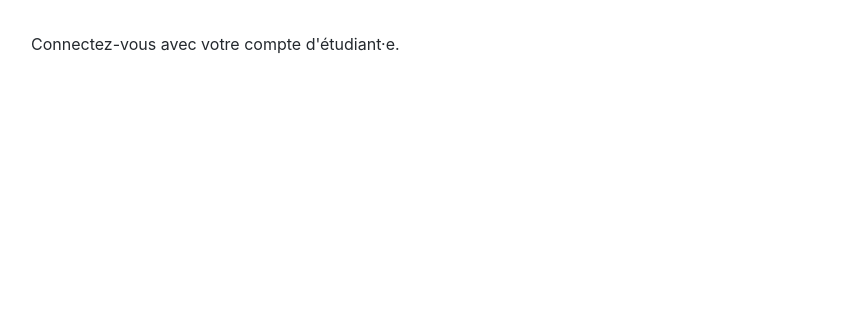
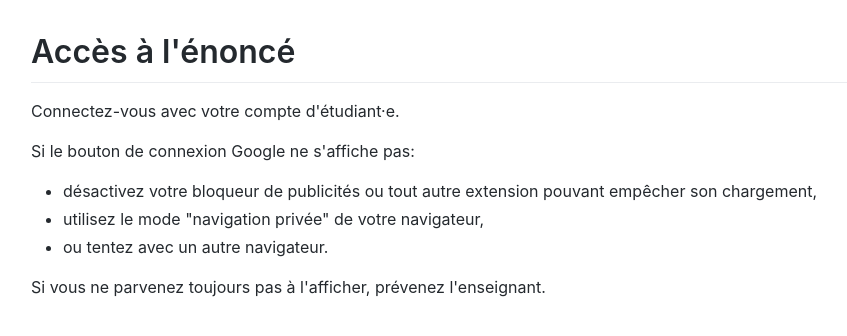
Before and after one commit to adrienjoly/enonce, a website: page index.html in a window 1280 px wide. Shown: the whole page, without its empty margins (119-966 px from the left). Drawn offline with nearby package versions, Linux system fonts and the light colour scheme.

Commit message:
feat: show advice if google login button does not appear

```diff
--- a/index.html
+++ b/index.html
@@ -13,8 +13,17 @@
   <body>
 
     <div id="app" class="container-lg px-3 my-5 markdown-body">
+      <h1>Accès à l'énoncé</h1>
       <p>Connectez-vous avec votre compte d'étudiant·e.</p>
-      <div id="login"></div>
+      <div id="login">
+        <p>Si le bouton de connexion Google ne s'affiche pas:</p>
+        <ul>
+          <li>désactivez votre bloqueur de publicités ou tout autre extension pouvant empêcher son chargement,</li>
+          <li>utilisez le mode "navigation privée" de votre navigateur,</li>
+          <li>ou tentez avec un autre navigateur.</li>
+        </ul>
+        <p>Si vous ne parvenez toujours pas à l'afficher, prévenez l'enseignant.</p>
+      </div>
     </div>
 
     <script src="https://cdn.jsdelivr.net/npm/marked@1.2.2/marked.min.js"></script>
```
